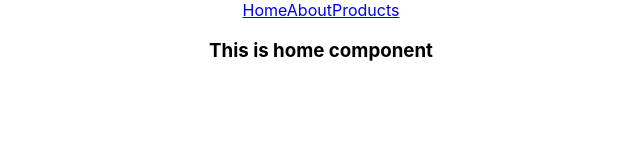
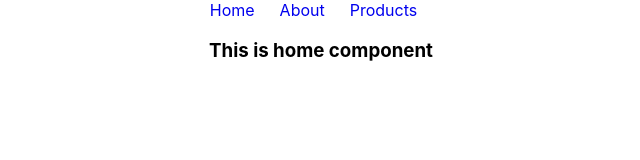
Before and after one commit to AlAminMiah4274/reactRouterExplore, a React (Create React App) app: page /home in a window 1280 px wide. Shown: the top 160 px of the page, without its empty margins (319-959 px from the left). Built offline with nearby package versions, Linux system fonts and the light colour scheme.

Commit message:
added style in header

```diff
--- a/src/App.js
+++ b/src/App.js
@@ -2,12 +2,14 @@ import { createBrowserRouter, RouterProvider } from 'react-router-dom';
 import './App.css';
 import About from './components/About/About';
 import Home from './components/Home/Home';
+import Products from './components/Products/Products';
 
 function App() {
   const router = createBrowserRouter([
     { path: '/', element: <div>This is default page</div> },
     { path: '/home', element: <Home></Home> },
-    { path: 'about', element: <About></About> }
+    { path: 'about', element: <About></About> },
+    { path: 'products', element: <Products></Products> }
   ]);
   return (
     <div className="App">
--- /dev/null
+++ b/src/components/Header/Header.css
@@ -0,0 +1,9 @@
+.header a {
+    text-decoration: none;
+    margin-right: 15px;
+    padding: 2px 5px;
+}
+
+.header a:hover {
+    background-color: skyblue;
+}
--- a/src/components/Header/Header.js
+++ b/src/components/Header/Header.js
@@ -1,9 +1,10 @@
 import React from 'react';
 import { Link } from 'react-router-dom';
+import './Header.css';
 
 const Header = () => {
     return (
-        <div>
+        <div className='header'>
             <Link to='/home'>Home</Link>
             <Link to='/about'>About</Link>
             <Link to='/products'>Products</Link>
--- a/src/components/Products/Products.js
+++ b/src/components/Products/Products.js
@@ -1,8 +1,10 @@
 import React from 'react';
+import Header from '../Header/Header';
 
 const Products = () => {
     return (
         <div>
+            <Header></Header>
             <h3>This is product component</h3>
         </div>
     );
```
